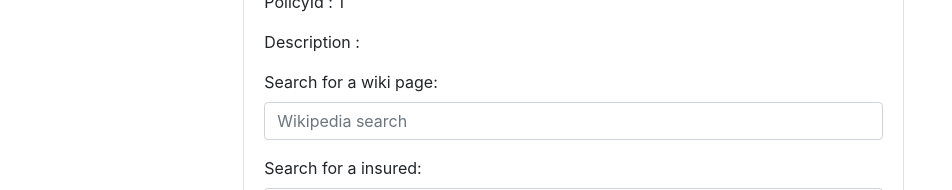
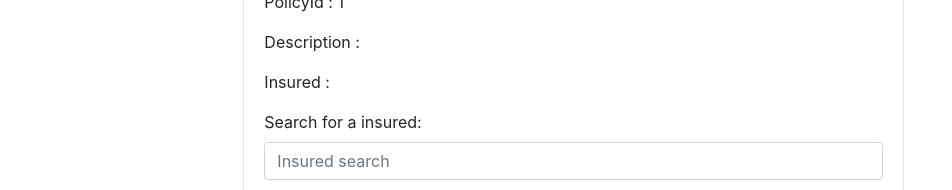
Before and after one commit to rajarajeswaran/riskeditor, an Angular app: page / in a window 1280 px wide. Both pictures are taken after a click on the button "add risk". Shown: the part 151-341 px from the top of the page, without its empty margins (0-952 px from the left). Built offline with nearby package versions, Linux system fonts and the light colour scheme; what angular-font-awesome would draw is missing.

Commit message:
kvp service is working

```diff
--- a/src/app/resource/resource.module.ts
+++ b/src/app/resource/resource.module.ts
@@ -5,7 +5,7 @@ import { HttpModule,JsonpModule  } from '@angular/http';
 import { HttpClientModule  } from '@angular/common/http';
 
 import { WikiService } from './wiki/wiki.service';
-import { InsuredService } from './insured/insured.service';
+import { InsuredService } from './rest/rest.service';
 
 @NgModule({
   imports: [
--- a/src/app/resource/insured/insured.service.ts
+++ b/src/app/resource/rest/rest.service.ts
@@ -1,9 +1,6 @@
 import { Injectable } from '@angular/core';
 import { Observable } from 'rxjs/Observable';
 import { Http } from '@angular/http';
-// import { HttpClient } from '@angular/common/http';
-// import { HttpHeaders } from '@angular/common/http';
-// import { HttpParams } from '@angular/common/http';
 import {Jsonp, URLSearchParams, RequestOptions,Headers, ResponseContentType} from '@angular/http';
 import { kvp } from '../resource.model';
 import { _ } from 'lodash';
@@ -14,9 +11,9 @@ export class InsuredService {
   constructor(private _http: Http) {}
 
       search(term: string) {
-        // if (term === '') {
-        //   return Observable.of([]);
-        // }
+        if (term === '') {
+          return Observable.of([]);
+        }
 
         //let wikiUrl = 'http://webservices-ci.globaldev.local/rest/api/Insured';
         let wikiUrl = 'http://localhost:17743/api/Insured'
@@ -28,7 +25,7 @@ export class InsuredService {
         return this._http
         .get(wikiUrl,{params:params,withCredentials:true})
         .map(response =>  <any[]>response.json())
-        //.map(items =>    items.map(element => <string>element.Name))
+        .map(items =>    items.map(item => <kvp>{key : item.Id, value : item.Name, data:item}));
       }
 
 }
--- a/src/app/risk/risk.component.html
+++ b/src/app/risk/risk.component.html
@@ -2,24 +2,15 @@
     <p> RiskId  : {{riskId}} </p>
     <p> PolicyId  : {{risk.PolicyId}} </p>
     <p> Description  : {{risk.Description}} </p>
+    <p> Insured  : {{xInsured ? xInsured.value: ''}} </p>
     <p>
-      <div class="form-group">
-        <label for="typeahead-http">Search for a wiki page:</label>
-        <input id="typeahead-http" type="text" class="form-control" [class.is-invalid]="searchFailed" [(ngModel)]="risk.Description" [ngbTypeahead]="search" placeholder="Wikipedia search" />
-
-        <span *ngIf="searching">searching...</span>
-        <div class="invalid-feedback" *ngIf="searchFailed">Sorry, suggestions could not be loaded.</div>
-
-      </div>
       <p>
         <p>
           <div class="form-group">
             <label for="typeahead-http">Search for a insured:</label>
-            <input id="typeahead-http" type="text" class="form-control" [class.is-invalid]="insuredSearchFailed" [(ngModel)]="risk.Description" [ngbTypeahead]="insuredSearch" placeholder="Insured search"  [inputFormatter] = "insuredDisplayFormat" [resultFormatter]="insuredresultFormatter" />
-
+            <input id="typeahead-http" type="text" class="form-control" [class.is-invalid]="insuredSearchFailed" [(ngModel)]="xInsured" [ngbTypeahead]="insuredSearch" placeholder="Insured search"  [inputFormatter] = "insuredDisplayFormat" [resultFormatter]="insuredresultFormatter" />
             <span *ngIf="insuredSearching">searching...</span>
             <div class="invalid-feedback" *ngIf="insuredSearchFailed">Sorry, suggestions could not be loaded.</div>
-
           </div>
           <p>
     </p>
--- a/src/app/risk/risk.component.ts
+++ b/src/app/risk/risk.component.ts
@@ -19,8 +19,8 @@ import { RiskState } from './../app-state/risk/risk.state';
 import * as RiskActions from './../app-state/risk/risk.actions';
 import {Risk} from './../app-state/risk/risk.model'
 import { getRiskState, getRiskById } from '../app-state/risk/risk.reducer';
-import { WikiService } from '../resource/wiki/wiki.service';
-import { InsuredService } from '../resource/insured/insured.service';
+import {kvp} from '../resource/resource.model';
+import { InsuredService } from '../resource/rest/rest.service';
 
 
 
@@ -36,7 +36,7 @@ export class RiskComponent  implements OnInit  {
   @Input() riskId: string;
   risk : Risk;
 
-  constructor(@Inject(AppStore) private store: Redux.Store<AppState>, private _service: WikiService, private _insuredService: InsuredService) {
+  constructor(@Inject(AppStore) private store: Redux.Store<AppState>, private _insuredService: InsuredService) {
     store.subscribe(()=> this.readRiskState());
   }
 
@@ -49,25 +49,8 @@ export class RiskComponent  implements OnInit  {
       this.risk = riskTemp;
 
   }
-  model: any;
-  searching = false;
-  searchFailed = false;
-  hideSearchingWhenUnsubscribed = new Observable(() => () => this.searching = false);
-  search = (text$: Observable<string>) =>  text$
-    .debounceTime(300)
-    .distinctUntilChanged()
-    .do(() => this.searching = true)
-    .switchMap(term =>
-      this._service.search(term)
-        .do(() => this.searchFailed = false)
-        .catch(() => {
-          this.searchFailed = true;
-          return Observable.of([]);
-        }))
-    .do(() => this.searching = false)
-    .merge(this.hideSearchingWhenUnsubscribed);
 
-
+    xInsured: kvp;
 
     insuredSearching = false;
     insuredSearchFailed = false;
@@ -85,6 +68,6 @@ export class RiskComponent  implements OnInit  {
           }))
       .do(() => this.insuredSearching = false)
       .merge(this.insuredHideSearchingWhenUnsubscribed);
-      insuredDisplayFormat = (insobj) => <string>(insobj.Name);
-      insuredresultFormatter = (insobj) => <string>(insobj.Name);
+    insuredDisplayFormat = (insobj:kvp) => <string>(insobj.value);
+    insuredresultFormatter = (insobj:kvp) => <string>(insobj.value);
 }
```
Also changed, not shown: 1 other file (tests, documents, lock files or other folders).
